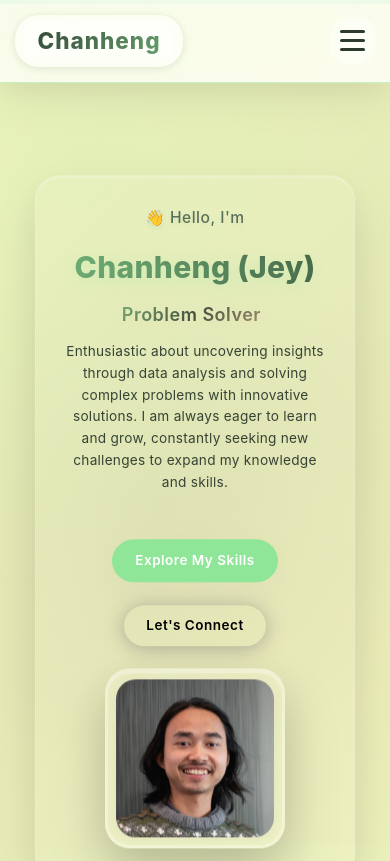
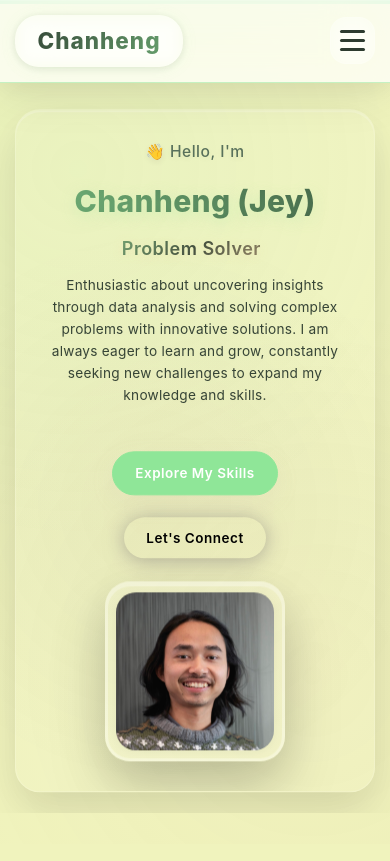
Before and after one commit to chanhengchhun/JeyPersonalWeb, a Vue app: page / in a window 390 px wide. Shown: the top 861 px of the page. Built offline with nearby package versions, Linux system fonts and the light colour scheme; the HTML template or start-up script is replaced by a standard one.

Commit message:
Update Home.vue

```diff
--- a/src/components/Home.vue
+++ b/src/components/Home.vue
@@ -1,5 +1,5 @@
 <template>
-  <section id="home" class="hero">
+  <section id="home">
     <div class="hero-container">
       <!-- Single Text Box with Overlapping Image -->
       <div class="text-box">
@@ -73,26 +73,13 @@ onMounted(() => {
 /* ==============================================
    Hero Section
    ============================================== */
-.hero {
-  min-height: 100vh;
-  display: flex;
-  align-items: center;
-  position: relative;
-  padding: 40px 20px;
-  overflow: hidden;
-
-  background: linear-gradient(135deg,
-    rgba(143, 230, 152, 0.03) 0%,
-    rgba(45, 59, 47, 0.05) 50%,
-    rgba(143, 230, 152, 0.03) 100%);
-}
 
 .hero-container {
   max-width: 1400px;
   min-height: 100vh;
   margin: 0 auto;
-  padding: 0 3rem;
   width: 100%;
+  padding: 0 2rem 0 2rem;
   display: flex;
   justify-content: center;
   align-items: center;
@@ -416,12 +403,7 @@ onMounted(() => {
 @media (max-width: 968px) {
   .hero-container {
     padding: 0 2.5rem;
-  }
-  .hero {
-    min-height: auto;
-    padding-top: 70px;
-    padding-bottom: 40px;
-    margin-top: -10px;
+    margin: -100px 0 -100px 0;
   }
   .text-box {
     max-width: 90vw;
@@ -456,9 +438,6 @@ onMounted(() => {
   }
 }
 @media (max-width: 768px) {
-  .hero {
-    padding-top: 24px;
-  }
   .hero-container {
     padding: 0 2rem;
   }
@@ -559,8 +538,4 @@ onMounted(() => {
   75% { transform: translateY(-15px) rotate(-1deg); }
 }
 
-/* Glass Particle Effects */
-.hero::after {
-  animation: float 12s ease-in-out infinite;
-}
 </style>
```
